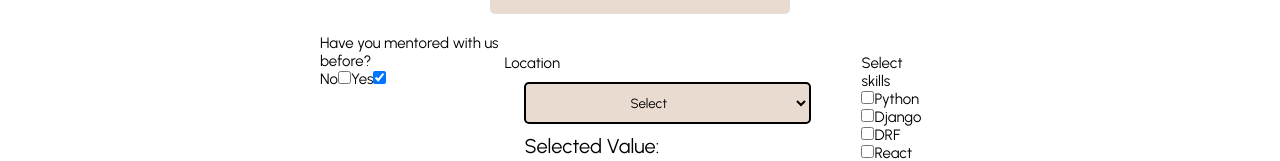
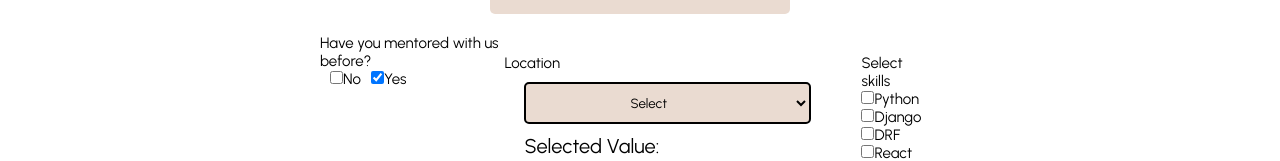
Before and after one commit to SheCodesAus/layer_8_victory_frontend_bris_2023, a React (Vite) app: page /apply in a window 1280 px wide. Shown: the part 626-787 px from the top of the page. Built offline with nearby package versions, Linux system fonts and the light colour scheme.

Commit message:
Apply form

```diff
--- a/src/components/ApplyForm/ApplyForm.jsx
+++ b/src/components/ApplyForm/ApplyForm.jsx
@@ -1,6 +1,6 @@
 import Button from "../../components/Buttton/Button";
 import { useState } from 'react'
-import { useNavigate } from 'react-router-dom';
+import { redirect, useNavigate } from 'react-router-dom';
 import Dropdown from "../Dropdown/Dropdown";
 import postCreateAccount from "../../api/post_create_account";
 import postLogin from "../../api/post_login";
@@ -14,10 +14,10 @@ const ApplyForm = () =>{
     const [errorMessage, setErrorMessage] = useState("")
     const [formInvalid, setFormInvalid] = useState("")
     const [checkedState, setCheckedState] = useState([]);
-    const [checked, setChecked] = useState(false)
+    const [mentored, setMentored] = useState(true);
 
     // until we have a separate get request for skills list:
-    const skills = [ "Python", "Django", "DRF", "React", "Javascript", "Front-end",  "Back-end", "HTML-CSS"]
+    const skills = [ "Python", "Django", "DRF", "React", "Javascript", "Frontend",  "Backend", "HTML-CSS"]
 
     const [signupdetails, setSignupDetails] = useState({
         first_name: "",
@@ -61,16 +61,20 @@ const ApplyForm = () =>{
         })
     }
 
+
+
     const handleSelectionChange =(value) =>{
         setSignupDetails({...signupdetails,
         location: value})
     }
 
-    const handleBooleanChange = () => {
-        setChecked(!checked);
+    const handleBooleanChange =(mentored) =>{
+        console.log(mentored)
+
+
         setSignupDetails({...signupdetails,
-            has_mentored: checked})
-
+        has_mentored:mentored})
+        console.log(signupdetails)
     }
 
 
@@ -78,7 +82,6 @@ const ApplyForm = () =>{
         const handleSubmit = (event) => {
             console.log(signupdetails)
             event.preventDefault()
-
 
       if(
         signupdetails.first_name &&
@@ -90,9 +93,10 @@ const ApplyForm = () =>{
         signupdetails.github_profile &&
         signupdetails.username &&
         signupdetails.password &&
-                    signupdetails.has_mentored &&
         signupdetails.location &&
-                    signupdetails.skills ) {
+        signupdetails.skills
+      )
+              {
                         postCreateAccount(
                             signupdetails.first_name,
                             signupdetails.last_name,
@@ -110,14 +114,23 @@ const ApplyForm = () =>{
                     .then((response) => {
                                 postLogin(
                                     signupdetails.username,
-                            signupdetails.password)
+                                     signupdetails.password).then(
+                                        (response)=>{
+                                            window.localStorage.setItem("token", response.token)
+                                            navigate("/events")
+
+                                        }
+
+                                     )
                                 .catch((error)=>{setErrorMessage(`${[error.message]}`)})
+
+
                             }).catch((error)=>{setErrorMessage(`${[error.message]}`)})
 
-                } else {
-                    setFormInvalid("Please complete the form")
+
+
+
             }
-
         }
 
 
@@ -236,24 +249,29 @@ const ApplyForm = () =>{
 
 <div>
     <label htmlFor="mentor" className="label-checkbox">Have you mentored with us before? </label><br/>
-    <label>
+      <input
+      className="checkbox-apply"
+        type="checkbox"
+        checked={mentored === false}
+        onChange={() => {
+            setMentored(false);
+            handleBooleanChange(false);
+        }
+        }
+
+      />
       No
       <input
-
+       className="checkbox-apply"
+       id="false_checkbox"
        type="checkbox"
-          checked={checked === true}
-          onChange={handleBooleanChange}
+       checked={mentored === true}
+        onChange={() =>
+            {setMentored(true);
+            handleBooleanChange(true)
+        }}
       />
-      </label>
-      <label>
       Yes
-        <input
-
-          type="checkbox"
-          checked={checked === false}
-          onChange={handleBooleanChange}
-        />
-      </label>
     </div>
             <div className="input-container">
             <label htmlFor="Location ">Location </label><br/>
```
Lines whose indentation alone changed are shown as unchanged.
